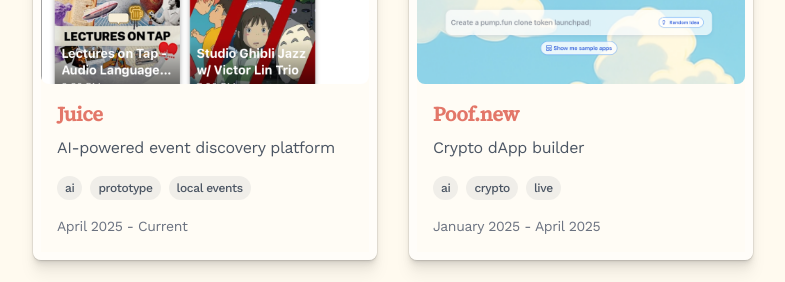
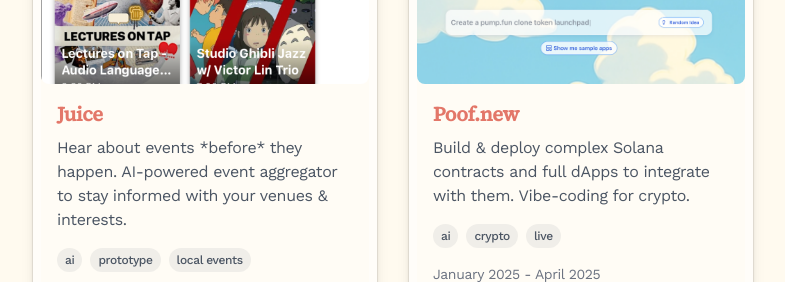
Before and after one commit to rishair/ris.hair, a SvelteKit app: page / in a window 1280 px wide. Shown: the part 1320-1602 px from the top of the page, without its empty margins (247-1032 px from the left). Built offline with nearby package versions, Linux system fonts and the light colour scheme.

Commit message:
Update descriptions

```diff
--- a/src/projects/ember.yaml
+++ b/src/projects/ember.yaml
@@ -1,5 +1,5 @@
 title: Ember
-description: An AI-powered notes app that dreams on your behalf
+description: Notes app that you can chat with. Dreams on your behalf while you sleep to make connections. Swipe for 5 minutes a day to complete a journal entry.
 image: /images/projects/ember/bg.png
 startDate: January 2025
 endDate: March 2025
--- a/src/projects/good-wording.yaml
+++ b/src/projects/good-wording.yaml
@@ -1,5 +1,5 @@
 title: Good Wording
-description: An AI-powered journal that helps you get a birds-eye view of your thoughts.
+description: Journal that gets to know you over time. Identifies themes and trends in your thinking, and shows you a birds eye view of how your thoughts have evolved.
 link: https://goodword.ing
 image: /images/projects/gw/stars.png
 startDate: September 2023
--- a/src/projects/juice.yaml
+++ b/src/projects/juice.yaml
@@ -1,5 +1,5 @@
 title: Juice
-description: AI-powered event discovery platform
+description: Hear about events *before* they happen. AI-powered event aggregator to stay informed with your venues & interests.
 link: https://gotjuice.app
 image: /images/projects/juice/screen3.png
 startDate: April 2025
@@ -9,7 +9,7 @@
   - prototype
   - local events
 atAGlance:
-  - Get notified of events that fall into your interests
+  - Get notified of events in your interests
   - Uses AI to build scrapers and keep realtime information of events at venues
   - iOS & web app
 fullDescription: |
--- a/src/projects/poof.yaml
+++ b/src/projects/poof.yaml
@@ -1,5 +1,5 @@
 title: Poof.new
-description: Crypto dApp builder
+description: Build & deploy complex Solana contracts and full dApps to integrate with them. Vibe-coding for crypto.
 link: https://poof.new
 image: /images/projects/poof/screen.png
 startDate: January 2025
--- a/src/projects/year-in-poetry.yaml
+++ b/src/projects/year-in-poetry.yaml
@@ -1,5 +1,5 @@
 title: My Year in Poetry
-description: A summary of the time I mapped a year of morning journals into philosophical clusters, pulled out common themes, and generated a personal daily poem.
+description: Analyzed ~100K words of journals from 2024 into common clusters and themes. Iterated with AI to produce personal art & poetry on the other side.
 image: /images/projects/journey/clusters.png
 startDate: November 2024
 endDate: November 2024
--- a/src/routes/+page.svelte
+++ b/src/routes/+page.svelte
@@ -117,7 +117,7 @@
 	</h2>
 
 	<p>
-		Nowadays I'm building a hyper-local event discovery platform at <a href="https://juice.com"
+		Nowadays I'm building a hyper-local event discovery platform at <a href="/projects/juice"
 			>Juice</a
 		>. See my previous exploits <a href="#side-quests">below</a>.
 	</p>
```
